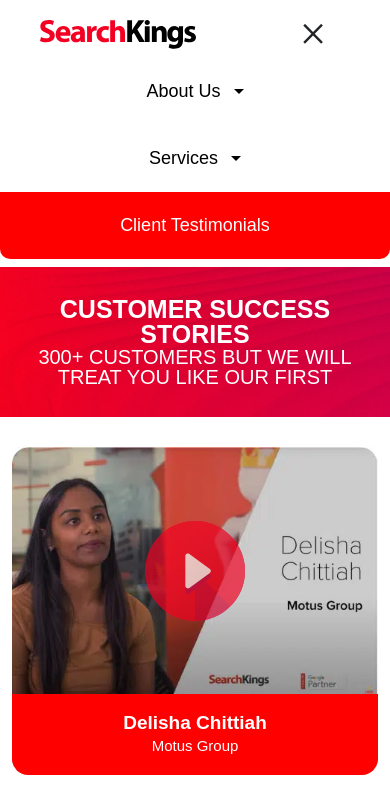
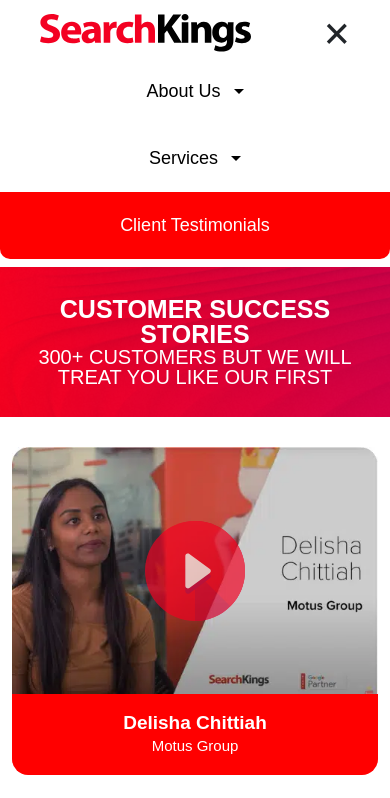
Before and after one commit to siyabongahlongwane/search-kings-assessment, a plain HTML site: page index.html in a window 390 px wide. Both pictures are taken after a click on the icon "Toggle navigation". Shown: the top 798 px of the page. Drawn offline with nearby package versions, Linux system fonts and the light colour scheme.

Commit message:
Clean up

```diff
--- a/css/responsiveness.css
+++ b/css/responsiveness.css
@@ -1,3 +1,15 @@
+@media (max-width: 575px) {
+    .navbar-brand {
+        width: 54% !important;
+    }
+}
+
+@media (min-width: 576px) and (max-width: 767px) {
+    .navbar-brand {
+        width: 310px !important;
+    }
+}
+
 @media (max-width: 767px) {
     .nav-wrapper,
     .navbar-togglers,
@@ -28,14 +40,15 @@
         margin: 0 !important;
     }
     .navbar-toggler {
-        margin-right: 2em;
+        margin-right: 1.5em;
         display: block !important;
     }
     .fa-bars {
         font-size: 30px !important;
     }
     .navbar-toggler.fa-times-thin {
-        margin-right: 1.3em !important;
+        margin-right: 0.8em !important;
+        font-weight: bold;
     }
     .fa-bars,
     .fa-times-thin {
```
